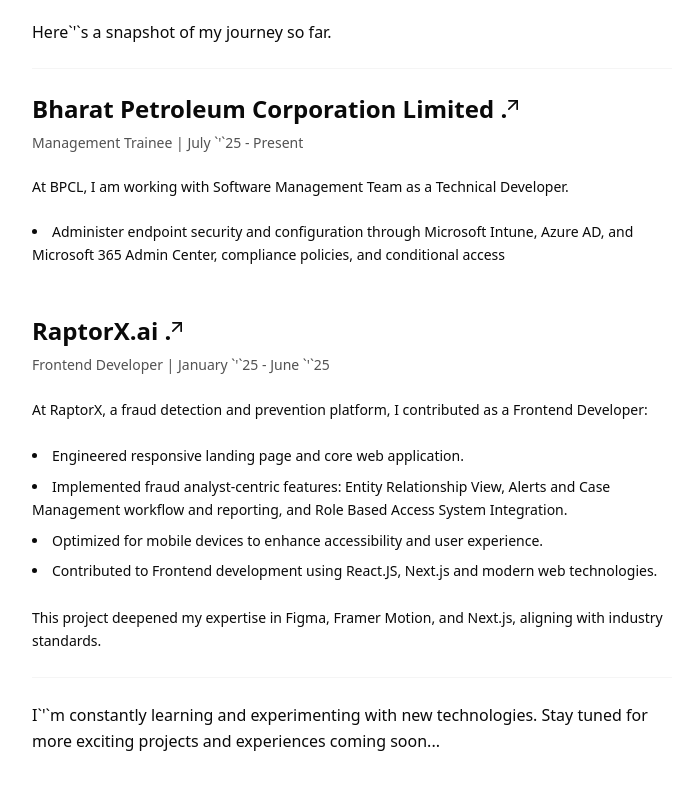
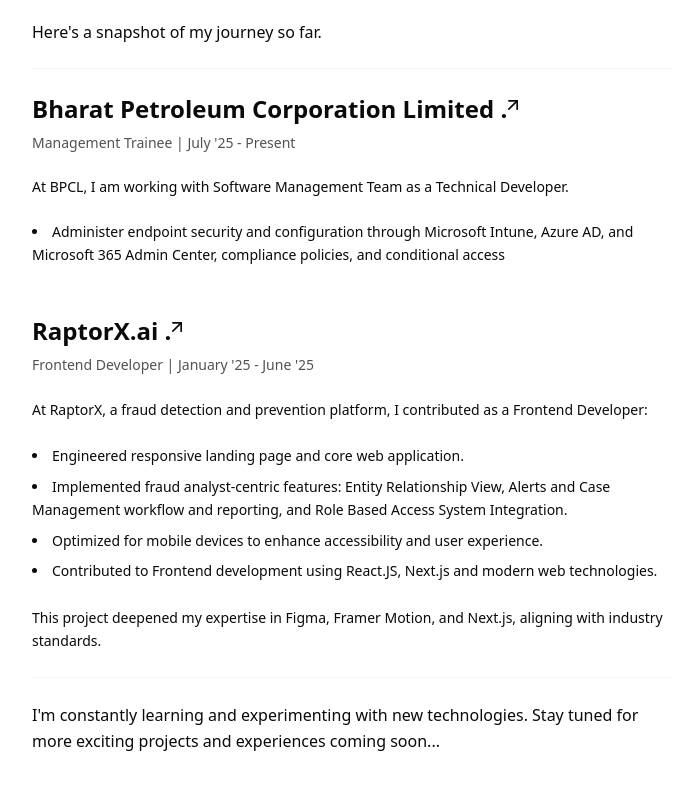
Before and after one commit to prash240303/Portfolio-Prashant, a Next.js app: page /work in a window 1280 px wide. Shown: the part 304-1100 px from the top of the page, without its empty margins (288-982 px from the left). Built offline with nearby package versions, Linux system fonts and the light colour scheme.

Commit message:
update apos fix

```diff
--- a/src/components/work.tsx
+++ b/src/components/work.tsx
@@ -31,7 +31,7 @@ export default function WorkExperience({ isHomeView }: prop) {
           Exploring new technologies and creating engaging web experiences,
           while continuously learning and growing as a developer.
         </p>
-        <p>Here`&apos;`s a snapshot of my journey so far.</p>
+        <p>Here&apos;s a snapshot of my journey so far.</p>
       </div>
 
       <hr className="my-6 border-neutral-100 dark:border-neutral-800" />
@@ -53,7 +53,7 @@ export default function WorkExperience({ isHomeView }: prop) {
           </Link>
 
           <p className="text-sm text-neutral-600 dark:text-neutral-400">
-            Management Trainee | July `&apos;`25 - Present
+            Management Trainee | July &apos;25 - Present
           </p>
         </div>
 
@@ -83,7 +83,7 @@ export default function WorkExperience({ isHomeView }: prop) {
           </Link>
 
           <p className="text-sm text-neutral-600 dark:text-neutral-400">
-            Frontend Developer | January `&apos;`25 - June `&apos;`25
+            Frontend Developer | January &apos;25 - June &apos;25
           </p>
         </div>
 
@@ -120,7 +120,7 @@ export default function WorkExperience({ isHomeView }: prop) {
           <hr className="my-6 border-neutral-100 dark:border-neutral-800" />
 
           <p className="mt-6 leading-relaxed">
-            I`&apos;`m constantly learning and experimenting with new
+            I&apos;m constantly learning and experimenting with new
             technologies. Stay tuned for more exciting projects and experiences
             coming soon...
           </p>
```
